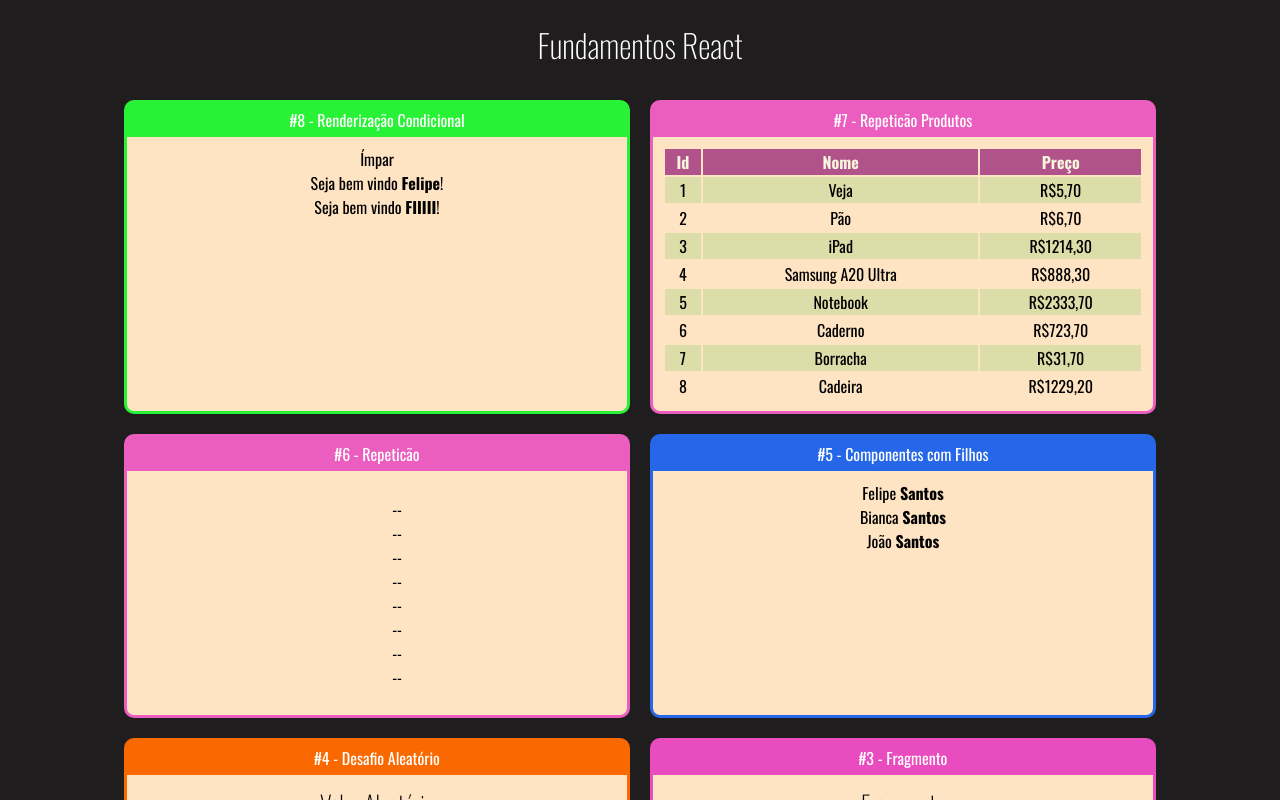
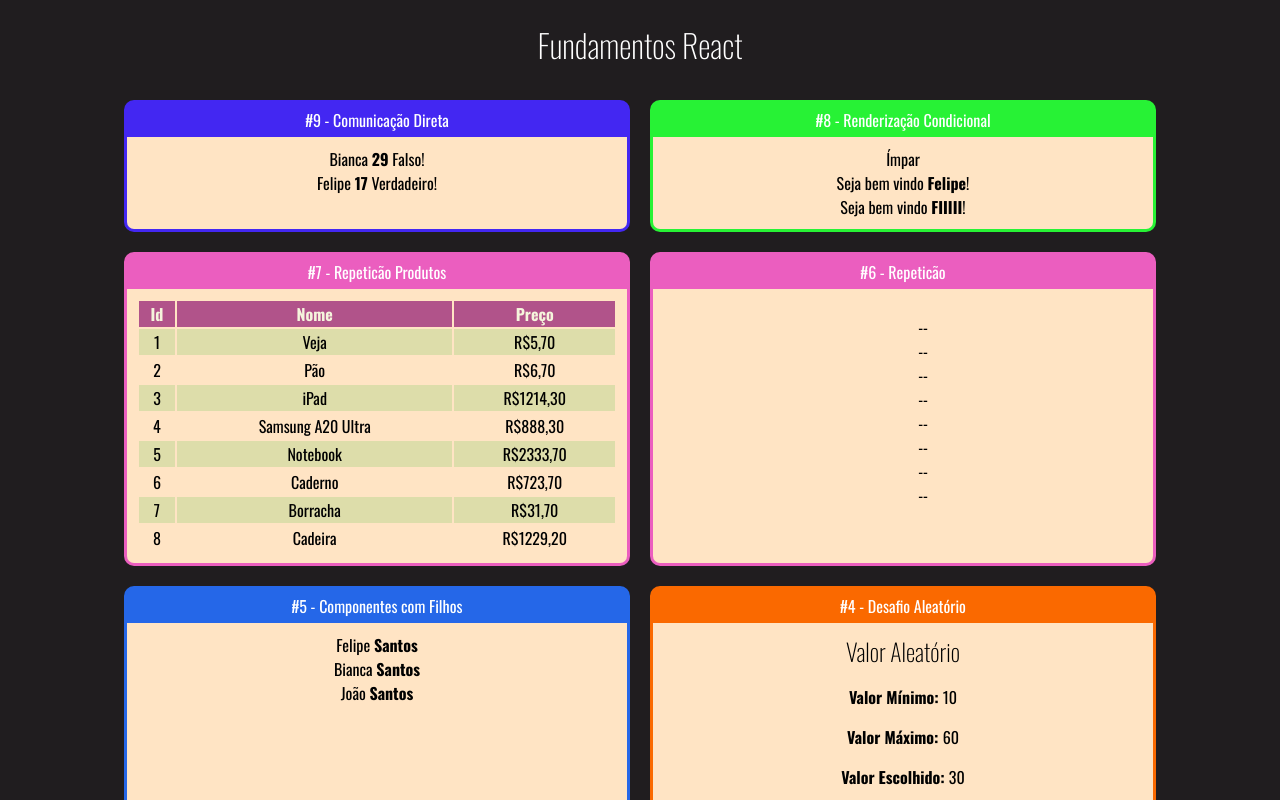
Before and after one commit to Felipe1501/reactFelipe-fundamentos, a React (Create React App) app: page / in a window 1280 px wide. Shown: the top 800 px of the page. Built offline with nearby package versions, Linux system fonts and the light colour scheme.

Commit message:
aula 33 fix: direct communication

```diff
--- a/src/App.jsx
+++ b/src/App.jsx
@@ -11,12 +11,17 @@ import ListaAlunos from "./components/repeticao/ListaAlunos";
 import TabelaProdutos from "./components/repeticao/TabelaProdutos";
 import ParOuImpar from "./components/condicional/ParOuImpar";
 import Usuarioinfo from "./components/condicional/Usuarioinfo";
+import DiretaPai from "./components/comunicacao/DiretaPai";
 
 export default () => (
 
     <div className="App">
         <h1>Fundamentos React </h1>
         <div className="Cards">
+            <Card titulo="#9 - Comunicação Direta" color="#4327F2">
+                <DiretaPai />
+            </Card>
+
             <Card titulo="#8 - Renderização Condicional" color="#27F235">
                 <ParOuImpar numero={21} />
                 <Usuarioinfo usuario={{nome: 'Felipe'}} />
--- /dev/null
+++ b/src/components/comunicacao/DiretaFilho.jsx
@@ -0,0 +1,12 @@
+import React from "react";
+import DiretaPai from "./DiretaPai";
+
+export default props =>{
+    return(
+        <div>
+            <span>{props.nome}</span>
+            <span> <strong>{props.idade}</strong> </span>
+            <span>{props.nerd ? 'Verdadeiro' : 'Falso'}!</span>
+        </div>
+    );
+}
--- /dev/null
+++ b/src/components/comunicacao/DiretaPai.jsx
@@ -0,0 +1,11 @@
+import React from "react";
+import DiretaFilho from "./DiretaFilho";
+
+export default props =>{
+    return(
+        <div>
+            <DiretaFilho nome="Bianca" idade={29} nerd={false} />
+            <DiretaFilho nome="Felipe" idade={17} nerd={true} />
+        </div>
+    );
+}
```
